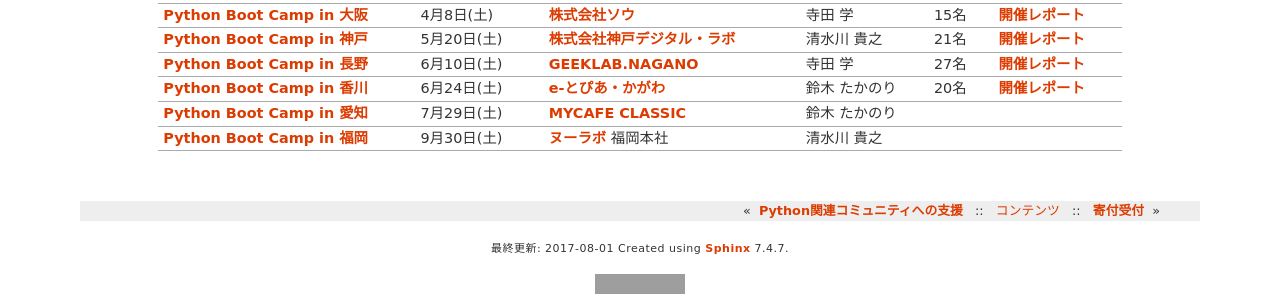
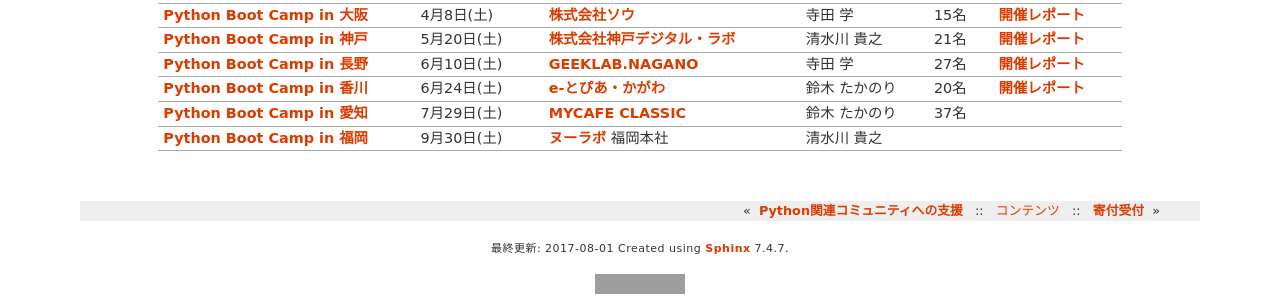
Before and after one commit to pyconjp/www.pycon.jp, a Sphinx documentation site: the page built from source/support/bootcamp.rst, in a window 1280 px wide. Shown: the part 1987-2283 px from the top of the page. Built offline with Sphinx 7.4.7, drawn with Linux system fonts in a browser that asks for light colours; grey boxes are pictures that could not be loaded.

Commit message:
pycamp愛知の人数を追加

```diff
--- a/source/support/bootcamp.rst
+++ b/source/support/bootcamp.rst
@@ -165,7 +165,7 @@
      - 7月29日(土)
      - `MYCAFE CLASSIC <https://mycafe.jp/branch/mycafe-classic>`_
      - 鈴木 たかのり
-     -
+     - 37名
      -
    * - `Python Boot Camp in 福岡 <https://pyconjp.connpass.com/event/62769/>`_
      - 9月30日(土)
```
